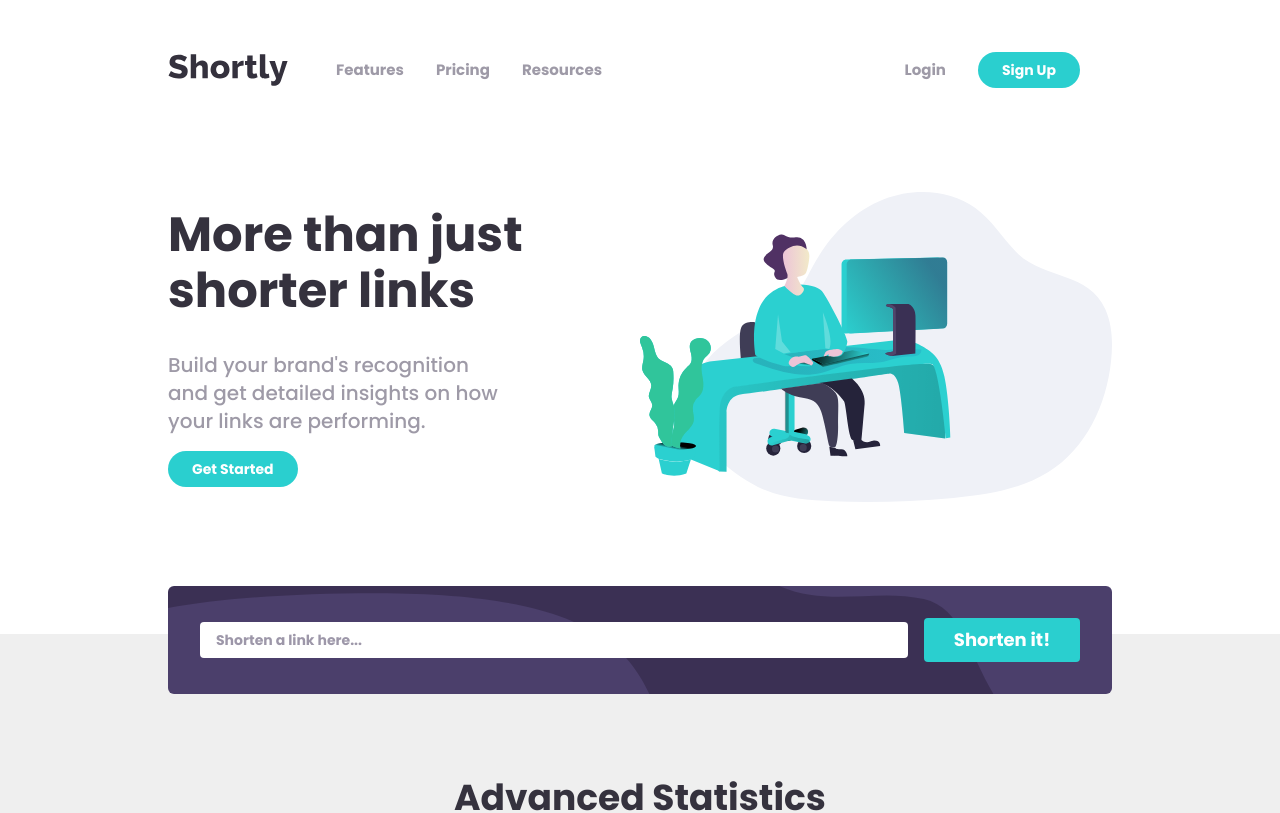
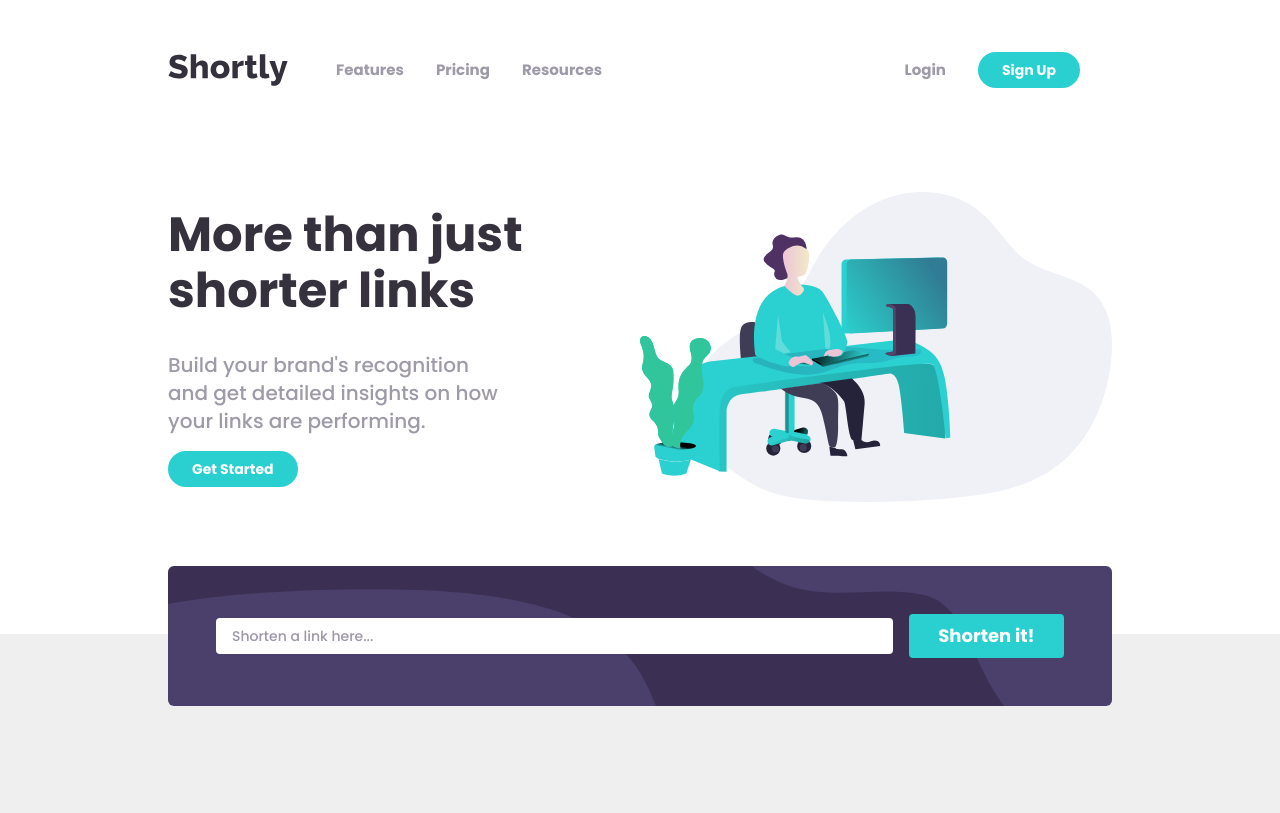
Before and after one commit to ippotheboxer/url-shortening-api-landing-page, a React (Vite) app: page / in a window 1280 px wide. Shown: the top 813 px of the page. Built offline with nearby package versions, Linux system fonts and the light colour scheme.

Commit message:
Make api request work, store users inputs in an array of objects in local storage and show that in a list

```diff
--- a/package.json
+++ b/package.json
@@ -15,12 +15,14 @@
     "@fortawesome/react-fontawesome": "^0.2.2",
     "@tailwindcss/vite": "^4.0.6",
     "axios": "^1.7.9",
+    "dotenv": "^16.4.7",
     "react": "^19.0.0",
     "react-dom": "^19.0.0",
     "tailwindcss": "^4.0.6"
   },
   "devDependencies": {
     "@eslint/js": "^9.19.0",
+    "@types/node": "^22.13.2",
     "@types/react": "^19.0.8",
     "@types/react-dom": "^19.0.3",
     "@vitejs/plugin-react": "^4.3.4",
--- a/src/App.tsx
+++ b/src/App.tsx
@@ -1,7 +1,7 @@
 import React from "react";
 import Header from "./components/Header/Header";
 import Hero from "./components/Hero";
-import InputURL from "./components/InputURL";
+import InputURL from "./components/URLsubmission/InputURL";
 import Statistics from "./components/Statistics/Statistics";
 import BoostLinks from "./components/BoostLinks";
 import Footer from "./components/Footer/Footer";
--- a/src/api/cleanURL.ts
+++ /dev/null
@@ -1,13 +0,0 @@
-import axios from "axios";
-
-export async function postLongLink(userLink: string) {
-    return await axios.post("https://cleanuri.com/docs/api/v1/shorten", {
-        url: userLink
-    })
-    .then((response) => {
-        console.log(response.data);
-      },
-    (error) => {
-        console.log(error);
-      });
-}
--- /dev/null
+++ b/src/api/shortenLink.ts
@@ -0,0 +1,16 @@
+export async function shortenLink(userLink: string) {
+    const myHeaders = new Headers();
+    myHeaders.append("Content-Type", "application/json");
+
+    const response = await fetch("https://api.tinyurl.com/create?api_token=ba1TrtWVt7nGAng8Ib8NHat5kfrqw4G80nijwTwkdc9V1UImj4KssvZ56Ppx", {
+        method: "POST",
+        headers: myHeaders,
+        body: JSON.stringify({
+            url: userLink,
+            description: "string",
+          }),
+        redirect: "follow"
+    });
+    const result = await response.json();
+    return result.data.tiny_url;
+}
--- a/src/components/Button.tsx
+++ b/src/components/Button.tsx
@@ -3,11 +3,12 @@ import React from 'react';
 interface Props {
     children: React.ReactNode;
     square?: boolean;
+    type?: "submit";
   }
 
-const Button: React.FC<Props> = ({ children, square }) => {
+const Button: React.FC<Props> = ({ children, square, type }) => {
   return (
-    <button className={`bg-cyan text-white font-poppins  hover:bg-[#9ce2e2] hover:cursor-pointer transition duration-300 ease-in-out poppins-bold
+    <button type={type} className={`bg-cyan text-white font-poppins  hover:bg-[#9ce2e2] hover:cursor-pointer transition duration-300 ease-in-out poppins-bold
     ${square ? "w-full md:w-40 rounded-sm py-1 px-3 lg:py-2 lg:px-6 text-base lg:text-lg" : "rounded-4xl py-3 px-10 md:py-2 md:px-6 text-lg md:text-sm"}
     `}>
         {children}
--- a/src/components/InputURL.tsx
+++ /dev/null
@@ -1,16 +0,0 @@
-import React from 'react';
-import Button from './Button';
-import Wrapper from './Wrapper';
-
-const InputURL: React.FC = () => {
-  return (
-    <Wrapper>
-        <div className='-mt-25 z-1 mx-4 md:mx-0 flex flex-col md:flex-row items-center rounded-md p-6 md:p-8 bg-dark-violet bg-[url(assets/images/bg-shorten-mobile.svg)] md:bg-[url(assets/images/bg-shorten-desktop.svg)] bg-center bg-cover'>
-            <input className='md:w-10/12 w-full bg-white rounded-sm ml-4 md:ml-0 px-4 py-2 mb-4 md:mb-0 font-poppins text-sm poppins-bold text-dark-violet mr-4' placeholder='Shorten a link here...' />
-            <Button square>Shorten it!</Button>
-        </div>
-    </Wrapper>
-  );
-}
-
-export default InputURL;
--- /dev/null
+++ b/src/components/URLsubmission/InputURL.tsx
@@ -0,0 +1,60 @@
+import React, { useEffect, useState } from 'react';
+import Button from '../Button';
+import Wrapper from '../Wrapper';
+import { shortenLink } from '../../api/shortenLink';
+import LinkListItem from './LinkListItem';
+
+const InputURL: React.FC = () => {
+  const [url, setUrl] = useState<string>("");
+  const [error, setError] = useState<string>("");
+  const [urlLinks, setUrlLinks] = useState<any[]>([]);
+
+  useEffect(() => {
+    const past_url_links = JSON.parse(localStorage.getItem('urlItems') || "[]");
+    setUrlLinks(past_url_links);
+  }, []);
+
+  const handleSubmit = async (e: React.FormEvent<HTMLFormElement>) => {
+    e.preventDefault();
+    if (url.trim() === "") {
+      setError("Please add a link");
+    }
+    else {
+      setError("");
+      const shortenedURL = await shortenLink(url);
+
+      const items = JSON.parse(localStorage.getItem('urlItems') || "[]");
+      const newURL = {
+        url: url,
+        shortenedURL: shortenedURL
+      }
+      const newItems = JSON.stringify([...items, newURL]);
+      localStorage.setItem('urlItems', newItems);
+
+      const past_url_links = JSON.parse(localStorage.getItem('urlItems') || "[]");
+      setUrlLinks(past_url_links);
+      }
+  }
+
+  return (
+    <Wrapper>
+      <div className='mb-6 -mt-30 z-1 mx-4 md:mx-0 rounded-md p-8 md:p-12 bg-dark-violet bg-[url(assets/images/bg-shorten-mobile.svg)] md:bg-[url(assets/images/bg-shorten-desktop.svg)] bg-center bg-cover'>
+        <form onSubmit={handleSubmit} className='flex flex-col md:flex-row items-center'>
+            <input
+              value={url}
+              onChange={(e: React.ChangeEvent<HTMLInputElement>) => setUrl(e.target.value)}
+              className={`${error === "" ? "" : "border-red border-2 text-red"}
+              md:w-10/12 w-full bg-white rounded-sm ml-4 md:ml-0 px-4 py-2 mb-4 md:mb-0 font-poppins text-sm poppins-medium text-dark-violet mr-4`}
+              placeholder='Shorten a link here...' />
+            <Button type='submit' square>Shorten it!</Button>
+          </form>
+          {error !== "" && <p className='font-poppins text-sm pt-2 italic text-red'>{error}</p>}
+          </div>
+          {urlLinks.map((item, index) =>
+          <LinkListItem key={index} givenURL={item.url} shortenedURL={item.shortenedURL} />
+          )}
+    </Wrapper>
+  );
+}
+
+export default InputURL;
--- /dev/null
+++ b/src/components/URLsubmission/LinkListItem.tsx
@@ -0,0 +1,26 @@
+import React from 'react';
+import Button from '../Button';
+
+interface Props {
+    givenURL: string;
+    shortenedURL: string;
+}
+
+const LinkListItem: React.FC<Props> = ({givenURL, shortenedURL, ...props}) => {
+  return (
+    <div {...props} className='bg-white px-6 py-3 mb-4 mt-6 rounded-sm flex flex-row items-center justify-between font-poppins poppins-medium'>
+        <h4 className='text-black'>{givenURL}</h4>
+        <div className='flex flex-row items-center'>
+            <h4 className='text-cyan pr-8'>{shortenedURL}</h4>
+            <button
+              className='bg-cyan font-poppins text-white poppins-bold py-2 px-6 rounded-sm hover:cursor-pointer'
+              onClick={() => {}}
+              >
+              Copy
+            </button>
+          </div>
+    </div>
+  );
+}
+
+export default LinkListItem;
```
Also changed, not shown: 2 other files (tests, documents, lock files or other folders).
